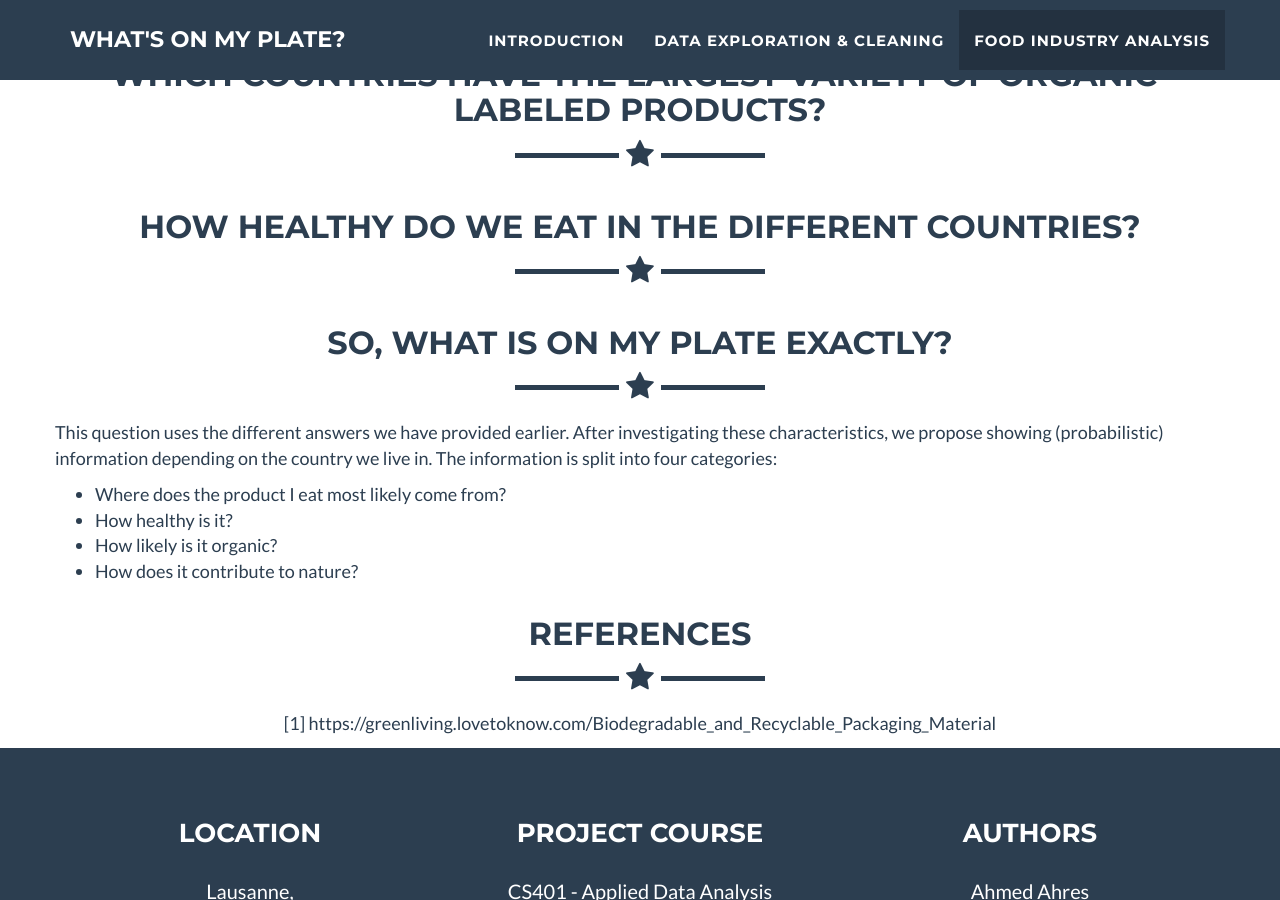
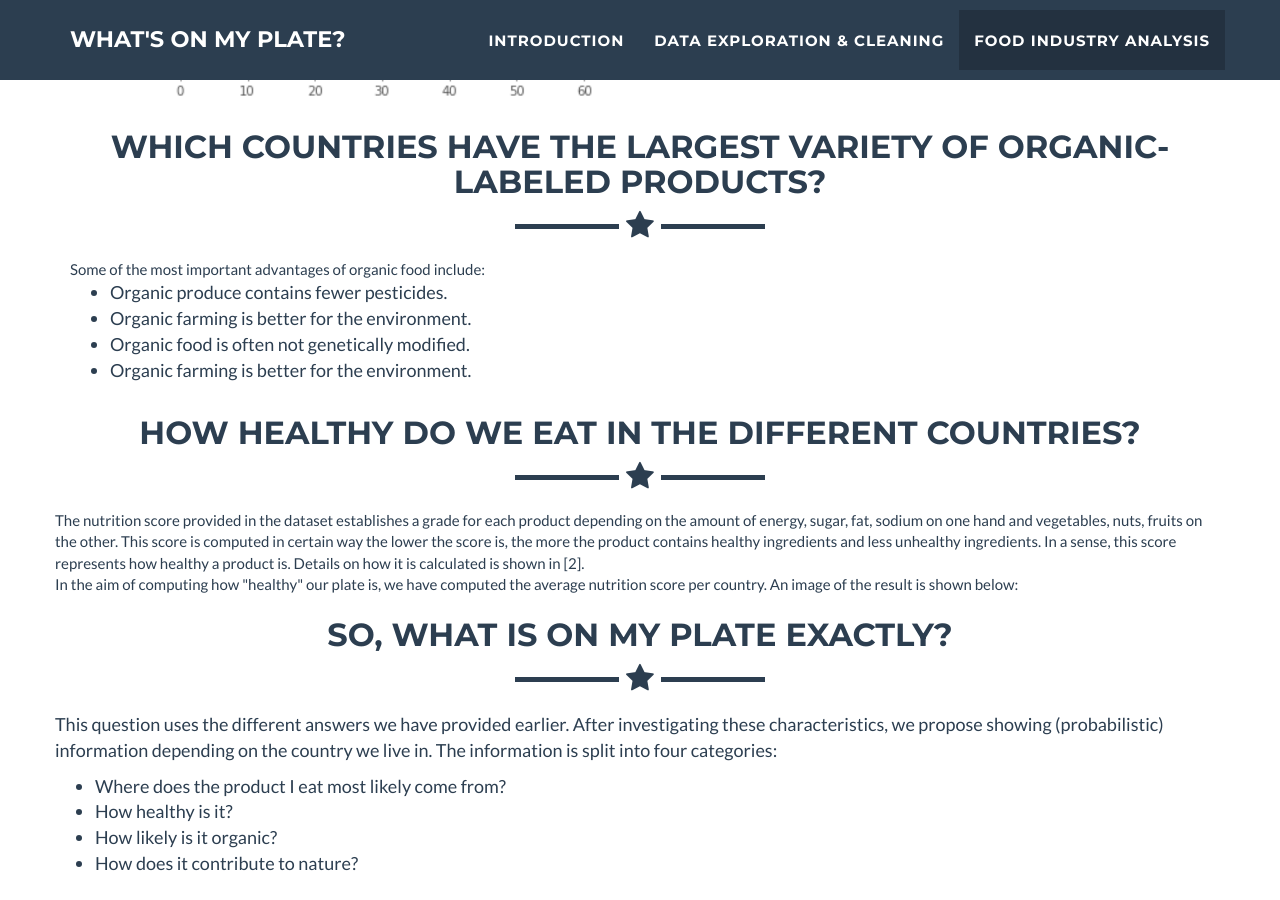
Before and after one commit to AhmedAhres/whats-on-my-plate, a Jekyll site: the page built from index.html, in a window 1280 px wide and 900 px high, scrolled down 6529 px. Built offline with Jekyll 4.4.1, drawn with Linux system fonts in a browser that asks for light colours; some of the changed text lies outside the part shown.

Commit message:
Added text

```diff
--- a/_includes/middle.html
+++ b/_includes/middle.html
@@ -80,9 +80,9 @@
                 <div class="col-lg-12 text-center">
                     <h2>Food Industry Analysis</h2>
                     <hr class="star-primary">
-                    <p> After an extensive analysis and cleaning of the provided dataset, we have started a detailed study of the nutrition score
-                    and eco-friendliness topics. Our research endavors have resulted in interesting findings that will be discussed
-                    in this section. </p>
+                    <p> After an extensive analysis and cleaning of the provided dataset, we dived into answering the <b> What is on my plate </b> question.
+                    In order to do so we analyzed the origin of the products, their eco-friendliness, how "healthy" it is and how likely is it to be organic.
+                    Our research endavors have resulted in interesting findings that will be discussed in this section. </p>
                 </div>
             </div>
         </div>
@@ -94,6 +94,8 @@
                     <h2>What is the proportion of imported/exported products per country?</h2>
                     <hr class="star-primary">
                 </div>
+                To understand the origin of the products, we have decided to investigate the proportion of imported/exported products per country.
+                This is then used to compute where do the products we eat in a certain country most likely come from.
             </div>
         </div>
     </subsection>
@@ -155,6 +157,13 @@
                     <hr class="star-primary">
                 </div>
             </div>
+            Some of the most important advantages of organic food include:
+            <ul class="list">
+              <li>Organic produce contains fewer pesticides.</li>
+              <li>Organic farming is better for the environment.</li>
+              <li>Organic food is often not genetically modified.</li>
+              <li>Organic farming is better for the environment.</li>
+            </ul>
         </div>
     </subsection>
 
@@ -165,6 +174,13 @@
                     <h2>How healthy do we eat in the different countries?</h2>
                     <hr class="star-primary">
                 </div>
+                The nutrition score provided in the dataset establishes a grade for each product depending on the amount of
+                energy, sugar, fat, sodium on one hand and vegetables, nuts, fruits on the other. This score is computed
+                in certain way the lower the score is, the more the product contains healthy ingredients and less unhealthy ingredients.
+                In a sense, this score represents how healthy a product is. Details on how it is calculated is shown in [2]. <br>
+                In the aim of computing how "healthy" our plate is, we have computed the average nutrition score per country.
+                An image of the result is shown below:
+
             </div>
         </div>
     </subsection>
@@ -195,7 +211,9 @@
                 <div class="col-lg-12 text-center">
                     <h2>References</h2>
                     <hr class="star-primary">
-                    <p class="list"> [1] https://greenliving.lovetoknow.com/Biodegradable_and_Recyclable_Packaging_Material <br> </p>
+                    <p class="list"> [1] <b> Biodegradable and Recyclable Packaging Material </b> - Kate Pullen
+                      https://greenliving.lovetoknow.com/Biodegradable_and_Recyclable_Packaging_Material <br> </p>
+                    <p class="list"> [2] <b> French nutrition score - Open Food Facts </b> https://fr.openfoodfacts.org/nutriscore
                 </div>
             </div>
         </div>
```
